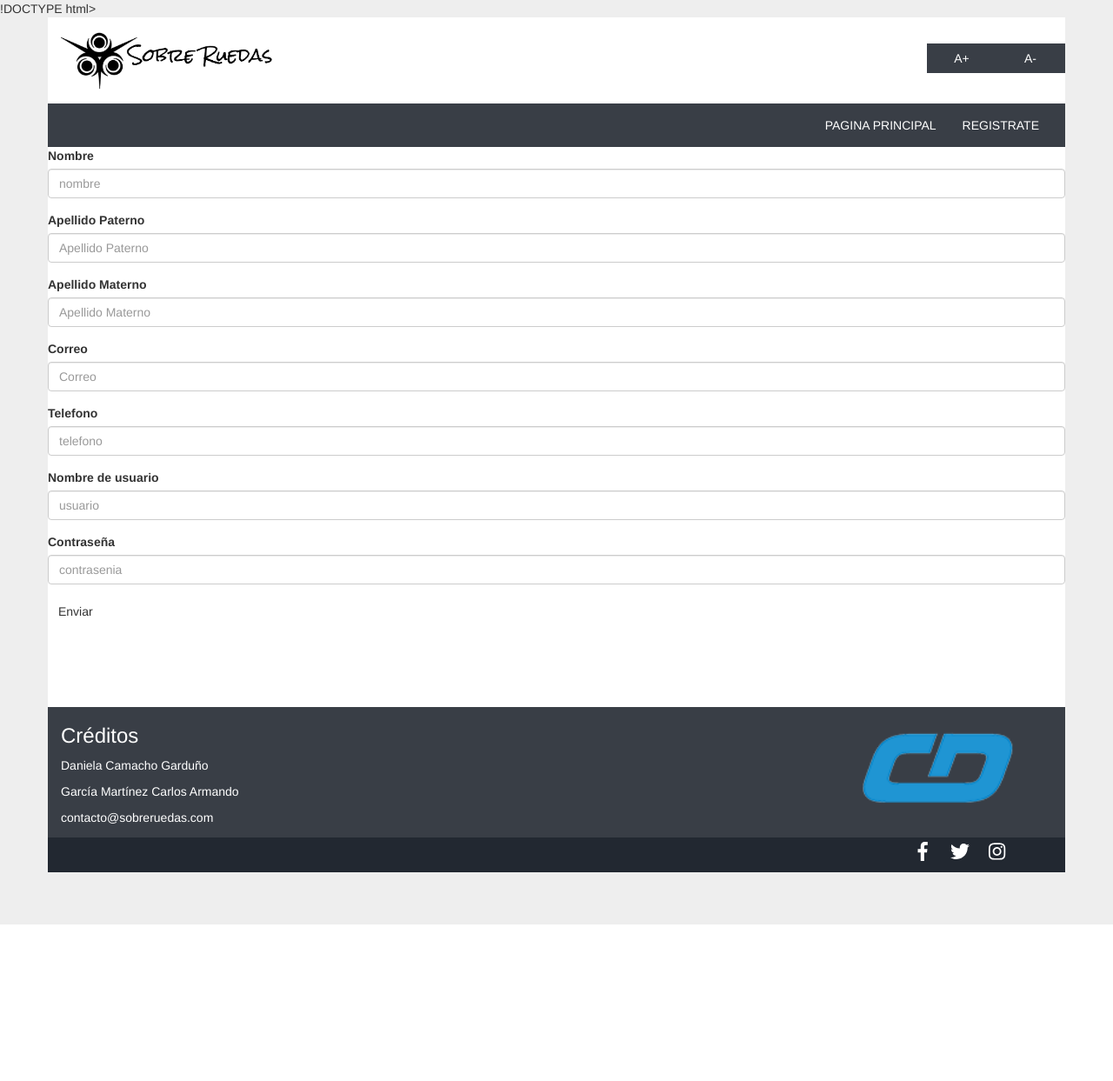
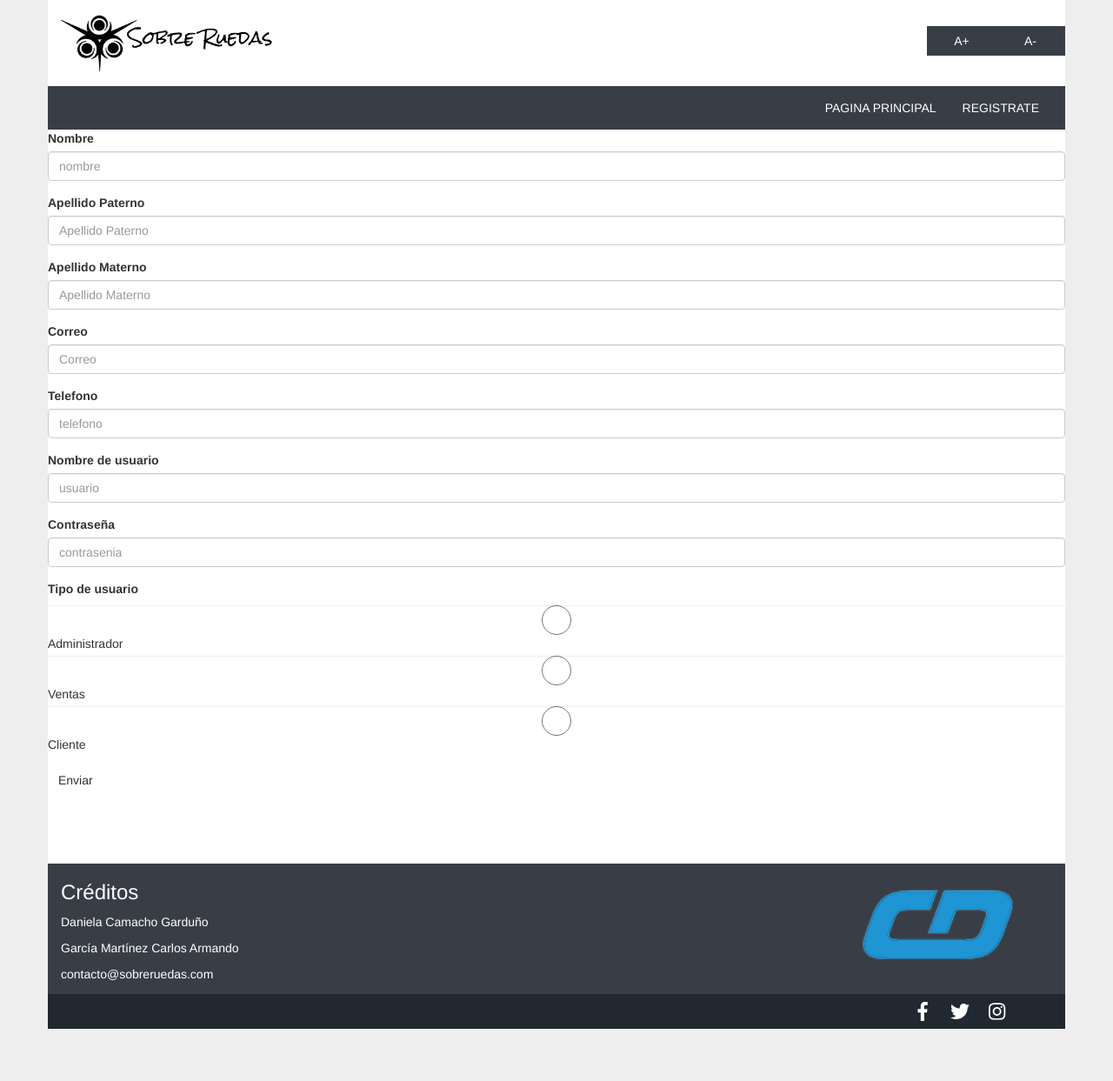
Before and after one commit to sorlac001/proyecto_web_sobreruedas, a PHP site: page /vista/alta_usuario.php in a window 1280 px wide. Shown: the whole page at 87% size. Before the commit the page ends 1063 px from the top, so only its background shows below. Run offline with PHP 8.4, Linux system fonts and the light colour scheme.

Commit message:
Daniela:TipoUsuario

```diff
--- a/vista/alta_usuario.php
+++ b/vista/alta_usuario.php
@@ -1,4 +1,4 @@
-!DOCTYPE html>
+<!DOCTYPE html>
 <html lang="es">
   <head>
     <meta charset="utf-8">
@@ -92,6 +92,14 @@
             <label for="contrasena">Contrase&ntilde;a</label>
             <input type="password" class="form-control" id="contrasena" name="contrasena" placeholder="contrasenia" required/>
           </div>
+          <div class="form-group">
+            <label for="contrasena">Tipo de usuario</label><br/>
+            <input type="radio" class="form-control" id="idTipoUsuario" name="idTipoUsuario" placeholder="Tipo de usuario"  value="1" required/>Administrador<br/>
+            <input type="radio" class="form-control" id="idTipoUsuario" name="idTipoUsuario" placeholder="Tipo de usuario"  value="2" required/>Ventas<br/>
+            <input type="radio" class="form-control" id="idTipoUsuario" name="idTipoUsuario" placeholder="Tipo de usuario"  value="3" required/>Cliente<br/>
+          </div>
+
+
           <button type="submit" class="btn btn-carrusel" name="enviar">Enviar</button>
         </fieldset>
       </form>
```
